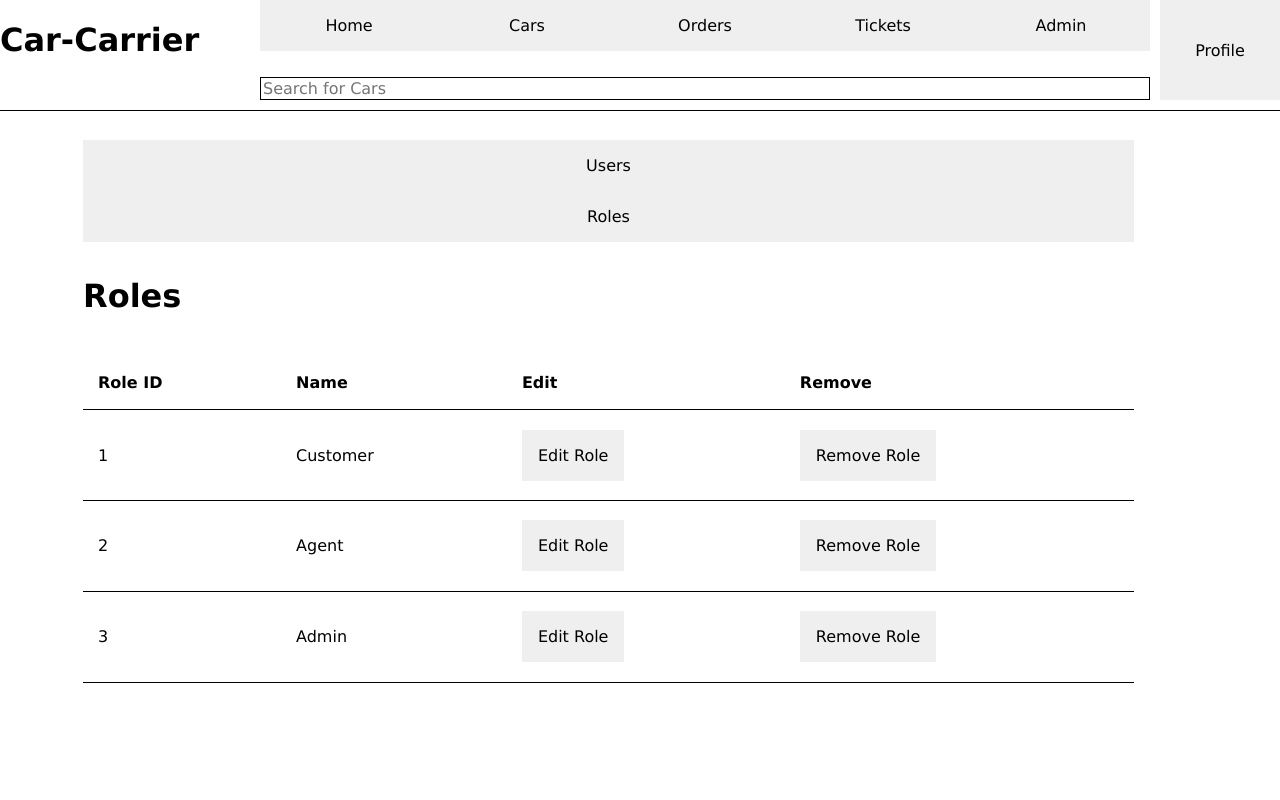
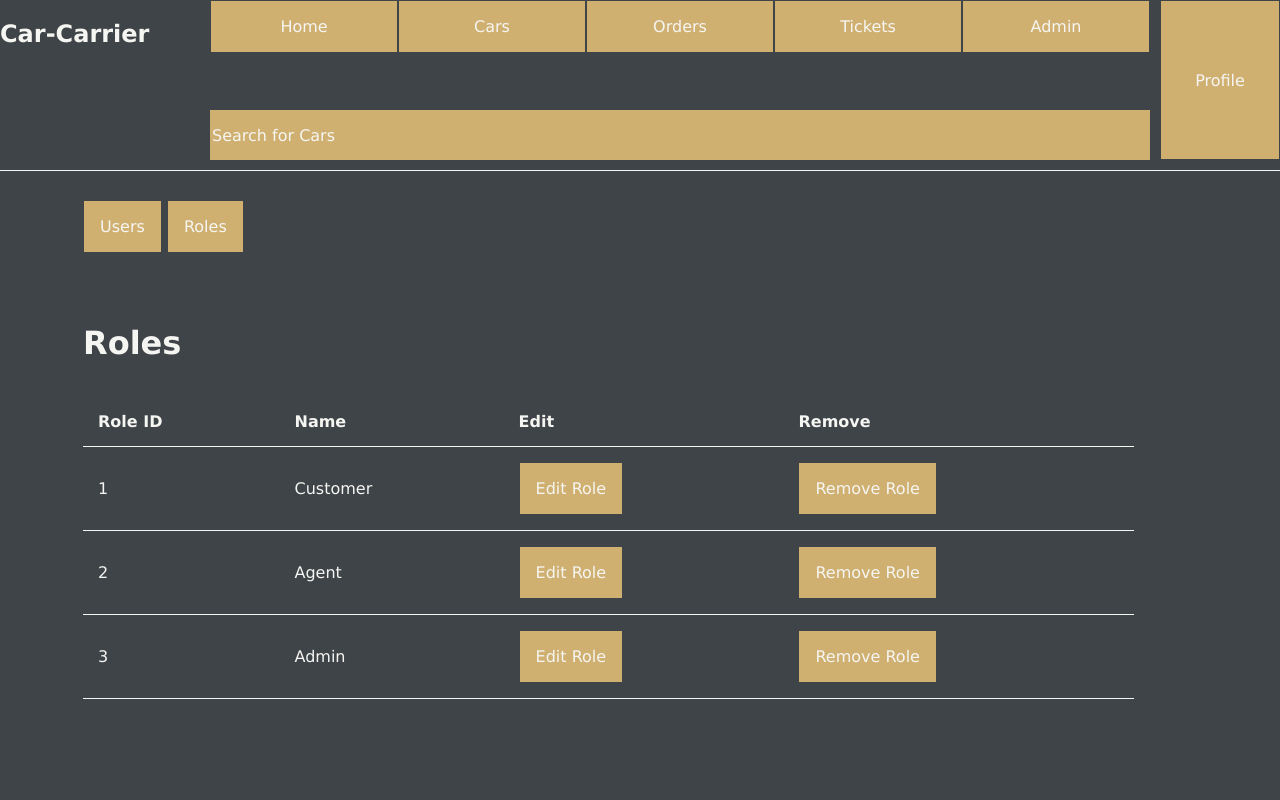
Before and after one commit to hammerhc/Car-Carrier, a Flask app: page /roles in a window 1280 px wide. Run offline with Flask 2, Linux system fonts and the light colour scheme.

Commit message:
Updated Style

```diff
--- a/src/static/css/style.css
+++ b/src/static/css/style.css
@@ -2,9 +2,12 @@ html, body {
   height: 100%;
   margin: 0;
   font-family: Verdana;
+  background-color: #3F4448;
+  color: #F5F5F2;
 }
 
 * {
+  color: #F5F5F2;
   font-family: Verdana;
 }
 
@@ -15,9 +18,9 @@ html, body {
   width: 100%;
   height: 100%;
   display: grid;
-  grid-template-columns: 250px auto 120px;
-  grid-template-rows: 100px 10px auto;
-  grid-template-areas: "logo navigation profile" "borderTop borderTop borderTop" "main main main";
+  grid-template-columns: 200px auto 120px;
+  grid-template-rows: 100px 50px 10px auto;
+  grid-template-areas: "logo navigation profile" "logo search profile" "borderTop borderTop borderTop" "main main main";
   column-gap: 10px;
   row-gap: 10px;
 }
@@ -82,10 +85,10 @@ html, body {
 
 .navigation {
   grid-area: navigation;
-  display: flex;
-  flex-direction: column;
-  justify-content: space-between;
-  flex-wrap: nowrap;
+}
+
+.search {
+  grid-area: search;
 }
 
 .profile {
@@ -93,13 +96,14 @@ html, body {
 }
 
 .borderTop {
-  border-top: 1px solid black;
+  border-top: 1px solid #F5F5F2;
   grid-area: borderTop;
 }
 
 .borderBottom {
-  border-bottom: 1px solid black;
+  border-bottom: 1px solid #F5F5F2;
   grid-area: borderBottom;
+  display: none;
 }
 
 .content {
@@ -166,12 +170,22 @@ html, body {
 /* ------------------------ Common CSS Classes ------------------------ */
 
 .image {
+  width: 100px;
+  height: 100px;
   padding: 10px;
 }
 
-.image.full, .full {
+.full {
   box-sizing: border-box;
   width: 100%;
+  height: 100%;
+}
+
+.fullWidth {
+  width: 100%;
+}
+
+.fullHeight {
   height: 100%;
 }
 
@@ -189,57 +203,37 @@ html, body {
 
 /* ------------------------ Controls ------------------------ */
 
-.navButton {
-  width: 100%;
-}
-
-.logo {
-  flex-grow: 1;
-}
-
 button {
   padding: 16px;
   font-size: 16px;
-  border: none;
+  border: 1px solid #3F4448;
   cursor: pointer;
+  background-color: #D0B071;
 }
 
 button:hover {
-  background-color: darkgray;
-}
-
-#profileButton {
-  width: 100%;
+  background-color: #929490;
 }
 
 .searchbar {
-  border: 1px solid black;
+  border: none;
   width: 100%;
   height: 100%;
+  background-color: #D0B071;
+  color: #F5F5F2;
 }
 
-
-#buyButtonHome {
-  position: absolute;
-  top: 50%;
-  left: 50%;
+.searchbar:focus {
+  outline: none;
 }
 
-#homeImage {
-  box-sizing: border-box;
-  padding: 10px;
-  width: 100%;
-  height: 100%;
-}
-
-.image {
-  width: 100px;
-  height: 100px;
+::placeholder {
+  color: #F5F5F2;
 }
 
 #categorySelector {
   height: 50px;
-  border-bottom: 1px solid black;
+  border-bottom: 1px solid #F5F5F2;
   display: flex;
   flex-direction: row;
   justify-content: center;
@@ -268,7 +262,6 @@ button:hover {
   margin: 10px;
   cursor: pointer;
   box-shadow: 0 4px 8px 0 rgba(0, 0, 0, 0.2);
-  transition: 0.3s;
 }
 
 .card:hover {
@@ -284,12 +277,10 @@ button:hover {
   align-self: flex-start
 }
 
-
-
 th, td {
   padding: 15px;
   text-align: left;
-  border-bottom: 1px solid black;
+  border-bottom: 1px solid #F5F5F2;
 }
 
 #orderTable, #ticketsTable, #usersTable, #rolesTable {
@@ -320,7 +311,8 @@ input {
   font-family: inherit;
   height: 50px;
   font-size: 16px;
-  box-sizing: border-box
+  box-sizing: border-box;
+  color: #3F4448;
 }
 
 .message {
--- a/src/templates/index.html
+++ b/src/templates/index.html
@@ -15,21 +15,21 @@
     <div class="indexContainer">
 
         <div class="logo">
-            <h1>Car-Carrier</h1>
+            <h2>Car-Carrier</h2>
         </div>
 
         <div class="navigation">
             <div class="navbar">
-                <button id="navButtonHome" class="navButton">Home</button>
-                <button id="navButtonCars" class="navButton">Cars</button>
-                <button id="navButtonOrders" class="navButton">Orders</button>
-                <button id="navButtonTickets" class="navButton">Tickets</button>
-                <button id="navButtonAdmin" class="navButton">Admin</button>
+                <button id="navButtonHome" class="fullWidth">Home</button>
+                <button id="navButtonCars" class="fullWidth">Cars</button>
+                <button id="navButtonOrders" class="fullWidth">Orders</button>
+                <button id="navButtonTickets" class="fullWidth">Tickets</button>
+                <button id="navButtonAdmin" class="fullWidth">Admin</button>
             </div>
+        </div>
 
-            <div class="search">
-                <input type="search" class="searchbar" placeholder="Search for Cars" value="">
-            </div>
+        <div class="search">
+            <input type="search" class="searchbar" placeholder="Search for Cars" value="">
         </div>
 
         <div class="profile">
@@ -47,6 +47,8 @@
 
         <div class="borderTop"></div>
 
+        <div class="borderBottom"></div>
+
         <div class="content">
             {% block content %}{% endblock %}
         </div>
```
